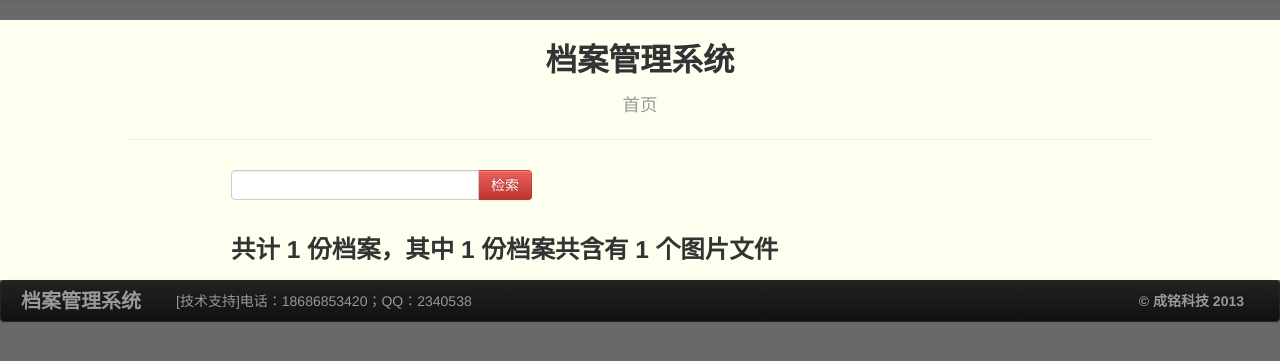
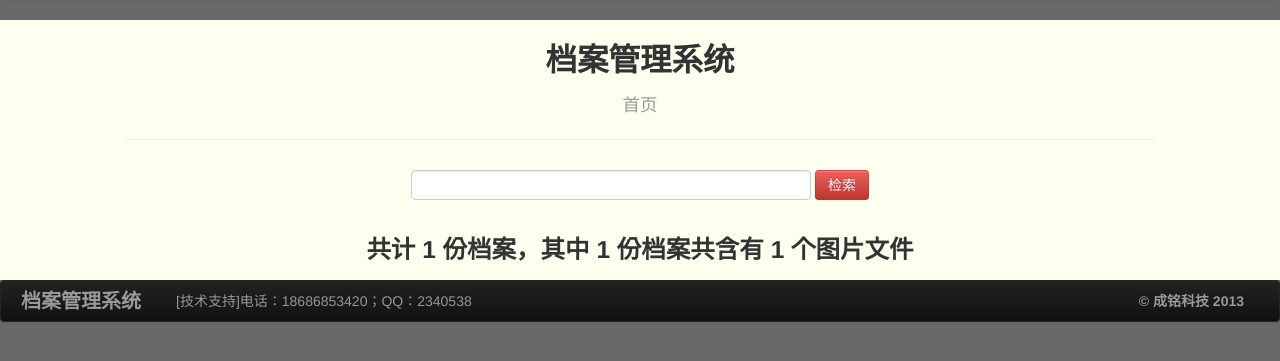
Before and after one commit to Ovaphlow/cmtech, a Flask app: template templates/index.html in a window 1280 px wide. Shown: the part 42-403 px from the top of the page. Run offline with Flask 2, Linux system fonts and the light colour scheme; the template is opened without the code that fills it: most values are stand-ins (such as "Sample title", 1, 10 or a date in 2020).

Commit message:
调整index查询框位置

```diff
--- a/templates/index.html
+++ b/templates/index.html
@@ -4,13 +4,11 @@
 {% block content %}
     <div class="row-fluid">
       <div class="span8 offset2">
-        <form class="form-horizontal" role="form" action="/" method="post">
-          <div class="input-append">
-            <input class="input-block-level" type="text" name="id">
-            <span class="input-group-btn">
+        <form class="form-inline" role="form" action="/" method="post">
+          <p class="text-center">
+            <input class="span6" type="text" name="id">
             <button class="btn btn-danger" type="submit">检索</button>
-            </span>
-          </div>
+          </p>
         </form>
       </div>
     </div>
@@ -18,6 +16,7 @@
       <div class="span8 offset2">
         <h3>
           <strong>
+            <p class="text-center">
               共计
               {{ data_count[0][0] }}
               份档案，其中
@@ -25,6 +24,7 @@
               份档案共含有
               {{ data_count[2][0] }}
               个图片文件
+            </p>
           </strong>
         </h3>
       </div>
```
Lines whose indentation alone changed are shown as unchanged.
